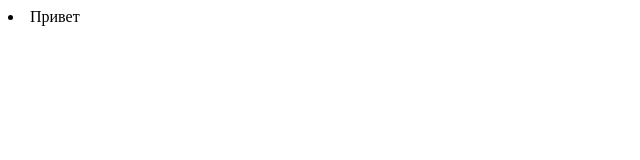
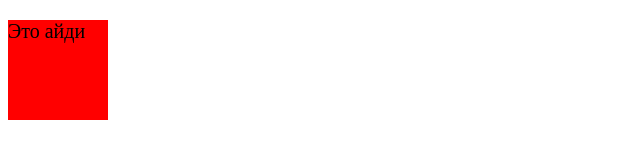
Before and after one commit to SltyBr/Practice_js15.0, a plain HTML site: page index.html in a window 1280 px wide. Shown: the whole page, without its empty margins (0-640 px from the left). Drawn offline with Linux system fonts and the light colour scheme.

Commit message:
lesson14_1 task done

```diff
--- a/index.html
+++ b/index.html
@@ -6,9 +6,6 @@
   <title>Document</title>
 </head>
 <body>
-  <div class="container">
-
-  </div>
   <script src="script.js"></script>
 </body>
 </html>
--- a/script.js
+++ b/script.js
@@ -1,10 +1,40 @@
 'use strict';
 
-const container = document.querySelector('.container'),
-      createElement = document.createElement('li');
+const DomElement = function(selector, height, width, bg, fontSize){ //создаём класс с DomElement
+  this.selector =  selector;
+  this.height =  height;
+  this.width =  width;
+  this.bg =  bg;
+  this.fontSize = fontSize;
+};
 
-console.log(createElement);
+const box = new DomElement('#weqwew', '100', '100', 'red', '20'); //определяем экземпляр класса, вводим аргументы
 
-createElement.textContent = 'Привет';
+DomElement.prototype.createEl = function(){ // добавляем в proto метод, который будем оперировать аргументами
+  let el;
+  if (this.selector[0] === '.'){ //случай, когда первый элемент точка
+      this.selector = this.selector.slice(1); // получаем имя селектора
+      el = document.createElement('div');
+      el.className = this.selector;
+      el.innerText = 'Это класс';
+      document.body.prepend(el); // добавляем элемент в DOM структуру
+  } else if (this.selector[0] === '#'){ //случай, когда первый элемент решетка
+    this.selector = this.selector.slice(1);
+    el = document.createElement('p');
+      el.id = this.selector;
+      el.innerText = 'Это айди';
+      document.body.prepend(el);
+  } else { // просим ввести корректный селектор
+    document.body.innerHTML = 'Селектор должен начинаться с . или #';}
+    // с помощью cssText добавляем css свойства элементу
+    el.style.cssText = `
+      height: ${this.height}px;
+      width: ${this.width}px;
+      background: red;
+      font-size: ${this.fontSize}px;
+    `;
+};
 
-container.append(createElement);
+box.createEl(); //объявляем метод, любуемся
+
+console.log(box);
```
